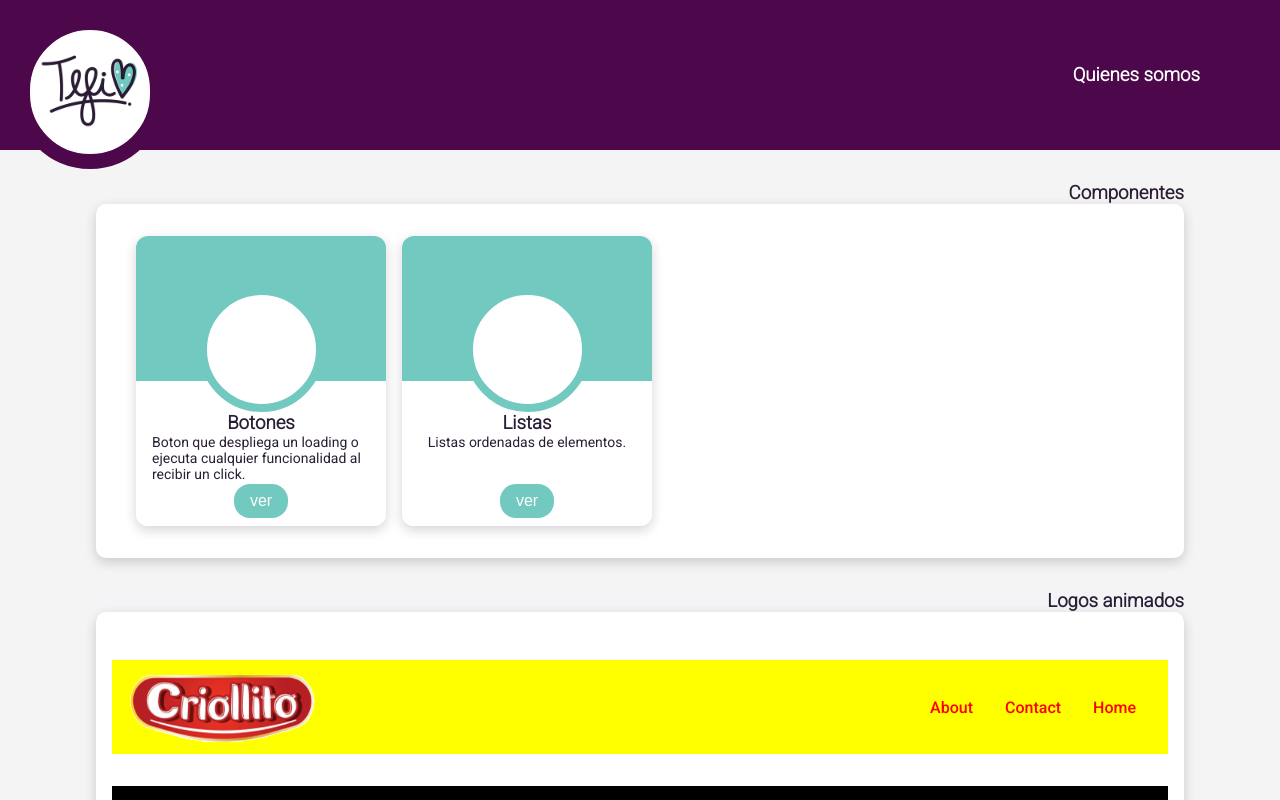
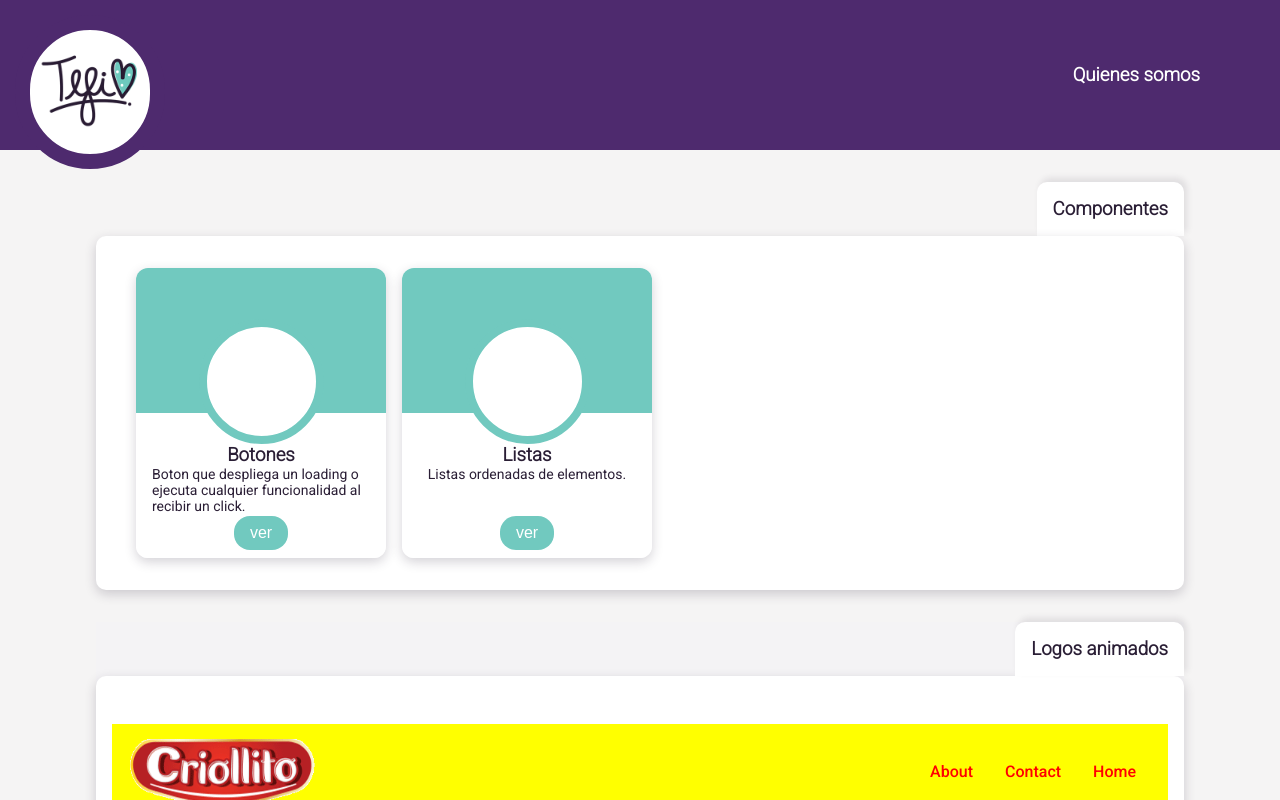
Before and after one commit to david-aravena/tefi, a React (Vite) app: page / in a window 1280 px wide. Shown: the top 800 px of the page. Built offline with nearby package versions, Linux system fonts and the light colour scheme.

Commit message:
add: tabs in container sections in Home component

```diff
--- a/src/components/header/index.jsx
+++ b/src/components/header/index.jsx
@@ -7,7 +7,7 @@ export default function Header({ padding }) {
   const location = useLocation();
 
   return (
-    <div style={{ display: "flex", flexDirection: "row", justifyContent:"flex-end", alignItems:"center", width:"100%", padding: padding, gap: "1rem", backgroundColor:"rgb(76, 8, 75)", height:"150px"}}>
+    <div style={{ display: "flex", flexDirection: "row", justifyContent:"flex-end", alignItems:"center", width:"100%", padding: padding, gap: "1rem", backgroundColor:"#4e2a6e", height:"150px"}}>
 
       <div style={{position:"absolute", top:15, left:15}}>
         <div style={{
@@ -15,7 +15,7 @@ export default function Header({ padding }) {
           height:"auto",
           background:"white",
           borderRadius:"150px",
-          border:"15px solid rgb(76, 8, 75)",
+          border:"15px solid #4e2a6e",
           padding:"10px",
         }}>
           <Link to={"/"}>
--- a/src/pages/home/index.jsx
+++ b/src/pages/home/index.jsx
@@ -29,7 +29,9 @@ export default function Home({width}){
       <div style={{ width: width, backgroundColor:"#f4f3f5" }}>
         <div className="containerComponents">
           <div style={{ display: 'flex', justifyContent: 'flex-end' }}>
-            <h3>Componentes</h3>
+            <div style={{background:"white", padding:"1rem", borderRadius:"10px 10px 0 0", boxShadow:"3px -4px 6px 0 rgba(42, 30, 53, 0.1)"}}>
+              <h3>Componentes</h3>
+            </div>
           </div>
 
           <div className="containerListCards">
@@ -41,7 +43,9 @@ export default function Home({width}){
 
         <div>
           <div style={{ display: 'flex', justifyContent: 'flex-end' }}>
-            <h3>Logos animados</h3>
+            <div style={{background:"white", padding:"1rem", borderRadius:"10px 10px 0 0", boxShadow:"3px -4px 6px 0 rgba(42, 30, 53, 0.1)"}}>
+              <h3>Logos animados</h3>
+            </div>
           </div>
           <div className="containerAnimatedLogos">
 
```
